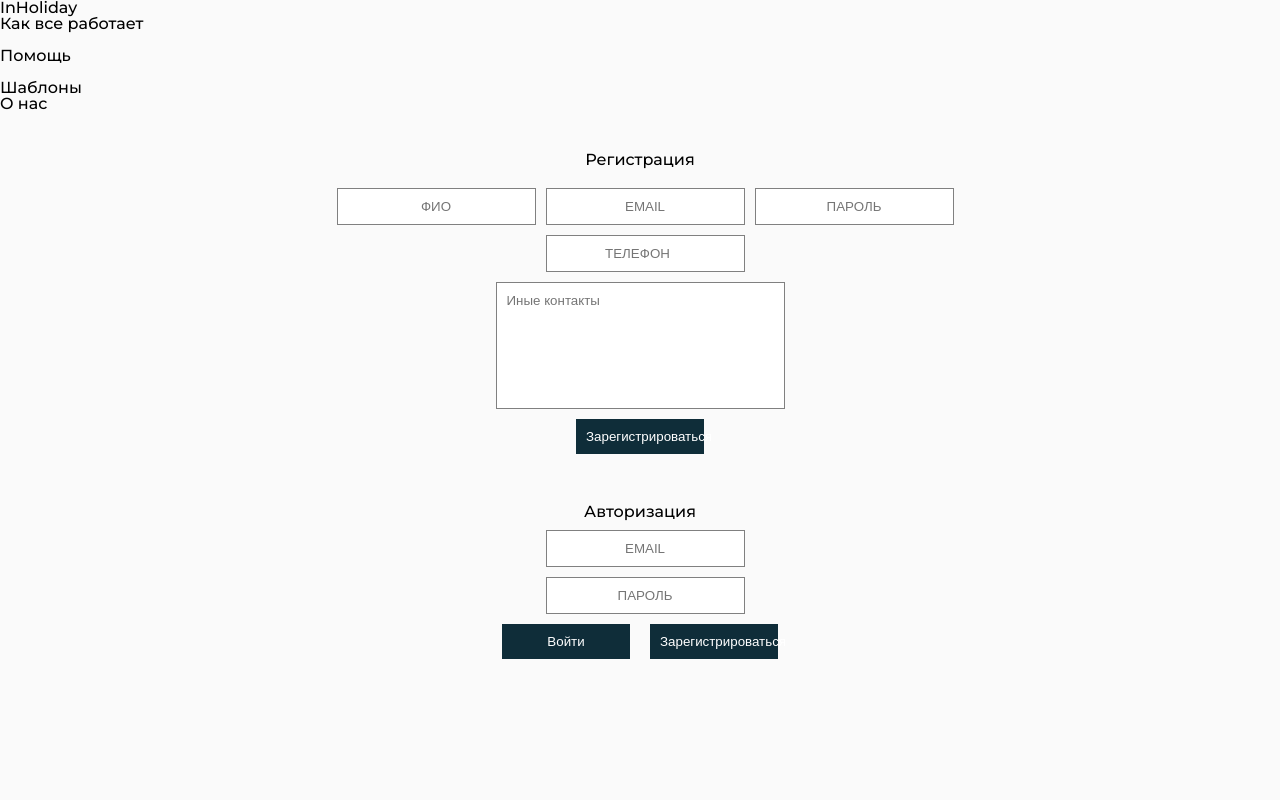
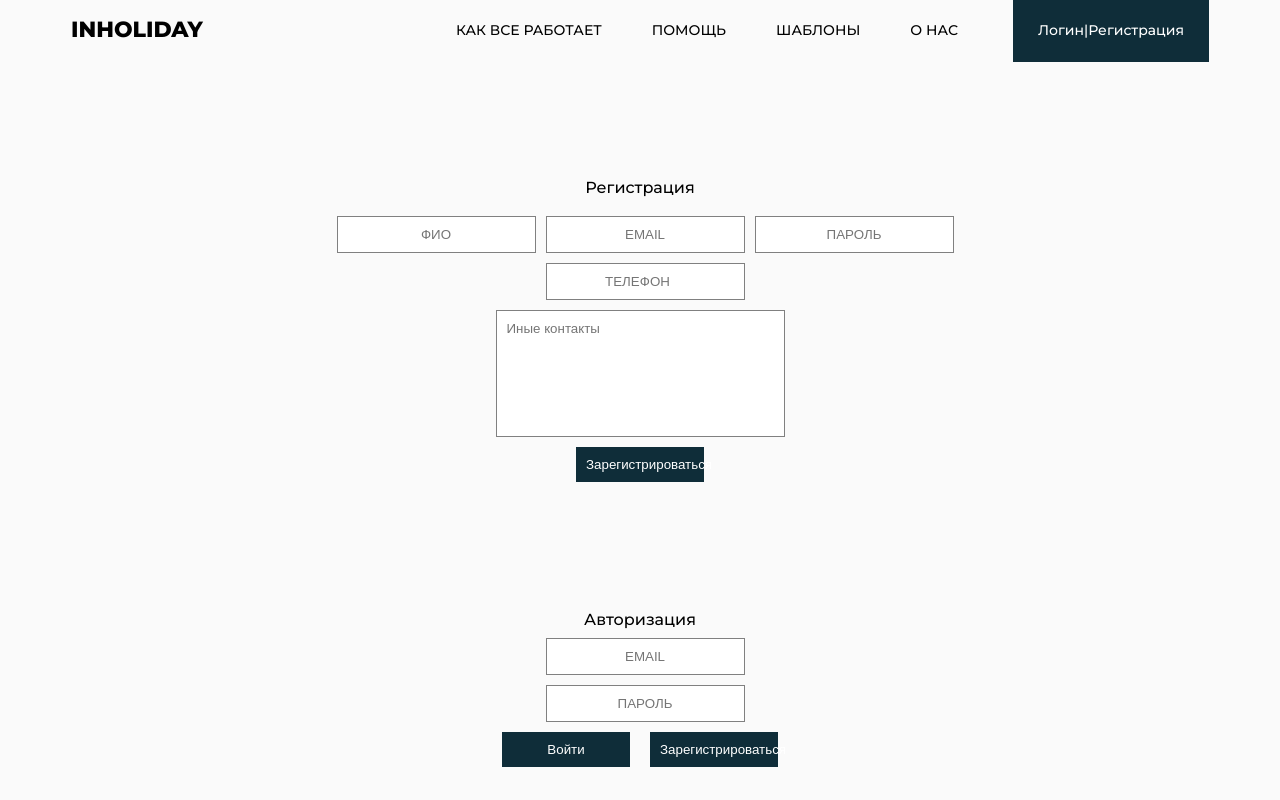
Before and after one commit to GhostGrand/inHolidayJS, a React (Create React App) app: page / in a window 1280 px wide. Built offline with nearby package versions, Linux system fonts and the light colour scheme.

Commit message:
Создана шапка и написаны стили

```diff
--- a/src/App.css
+++ b/src/App.css
@@ -51,11 +51,13 @@ body {
   flex-direction: column;
 }
 
-._container {
-  max-width: 1200px;
-  padding: 0px 15px;
-  margin: 0px auto;
-  box-sizing: content-box;
+.container {
+    max-width: 1170px;
+    margin-left: auto;
+    margin-right: auto;
+    padding-left: 16px;
+    padding-right: 16px;
+
 }
 /* ------------------------------------------------------------------------------- */
 
@@ -133,7 +135,7 @@ body {
 }
 
 .registration {
-  margin-top: 40px;
+  margin-top: 120px;
   text-align: center;
   /* justify-content: center; */
   /* flex: auto; */
@@ -148,3 +150,107 @@ body {
   /* text-transform: uppercase; */
   margin-bottom: 10px;
 }
+
+.header {
+  position: absolute;
+  width: 100%;
+  left: 0;
+  top: 0;
+  z-index: 50;
+}
+
+.header__container {
+  /* display: flex;
+  min-height: 75px;
+  align-items: center; */
+
+
+}
+
+.header__menu {
+  margin: 0px 0px 0px 120px;
+  /* align-items: center; */
+
+}
+
+.menu__list {
+  flex-wrap: wrap;
+  display: flex;
+}
+
+.menu__item:not(:last-child) {
+  margin: 0px 40px 0px 0px;
+}
+
+.menu__link {
+  /* line-height: calc(24 / 16 * 100%); */
+  font-weight: 300;
+  color: white;
+}
+
+.menu__button {
+  background: #0f2d39;
+  color: white;
+  width: 10%;
+  cursor: pointer;
+}
+
+
+
+
+
+/* -------- шапка --------------- */
+.navbar {
+  width: 100%;
+  height: 60px;
+  /* box-shadow: 0 4px 10px black; */
+}
+
+.navbar-brand {
+  font-weight: 800;
+  font-size: 22px;
+  color: black;
+  text-transform: uppercase;
+}
+
+.navbar .container {
+  height: inherit;
+  display: flex;
+  justify-content: space-between;
+  align-items: center;
+}
+
+.navbar-menu {
+  list-style-type: none;
+  padding-left: 0;
+  margin-bottom: 0;
+}
+
+.navbar-menu li {
+  display: inline-block;
+}
+.navbar-menu li a {
+  display: inline-block;
+  color: black;
+  text-transform: uppercase;
+  font-size: 14px;
+  padding: 25px;
+}
+
+.navbar-menu li a:hover {
+  font-weight: bold;
+  transition: ease-in-out 0.2s;
+}
+
+.navbar-wrap {
+  display: flex;
+  flex-flow: row nowrap;
+}
+
+.authreg {
+  margin-left: 30px;
+  padding: 25px;
+  background-color: #0f2d39;
+  color: white;
+  font-size: 14px;
+}
--- a/src/Components/Header/Header.js
+++ b/src/Components/Header/Header.js
@@ -2,19 +2,46 @@ import React from "react";
 import "../../App.css";
 
 export default function Header() {
-  return <div className="Header">
-    <p>InHoliday</p>
-    <ul className="header">
-      <li>
-        <p>Как все работает</p>
-      </li>
-      <li>
-        <p>Помощь</p>
-      </li>
+  return <header>
+    {/* <div className="header__container _container">
+      <a href=""><b>inholiday</b></a>
+      <nav className="header__menu menu">
+        <ul className="menu__list">
+          <li className="menu__item">
+            <a href="">как все работает</a>
+          </li>
+          <li className="menu__item">
+            <a href="">помощь</a>
+          </li>
+          <li className="menu__item">
+            <a href="">шаблоны</a>
+          </li>
+          <li className="menu__item">
+            <a href="">о нас</a>
+          </li>
+          <li>
+          <button className="menu__button">Зарегистрироваться</button>
+          </li>
+        </ul>
 
-        <p>Шаблоны</p>
-        <p>О нас</p>
+      </nav>
+    </div> */}
+    <nav className="navbar">
+      <div className="container">
+        <a href="#" className="navbar-brand">inholiday</a>
+        <div className="navbar-wrap">
+          <ul className="navbar-menu">
+            <li><a href="#">Как все работает</a></li>
+            <li><a href="#">Помощь</a></li>
+            <li><a href="#">Шаблоны</a></li>
+            <li><a href="#">О нас</a></li>
 
-    </ul>
-  </div>;
+          </ul>
+          <a className="authreg">Логин|Регистрация</a>
+        </div>
+
+      </div>
+    </nav>
+
+  </header>;
 }
```
